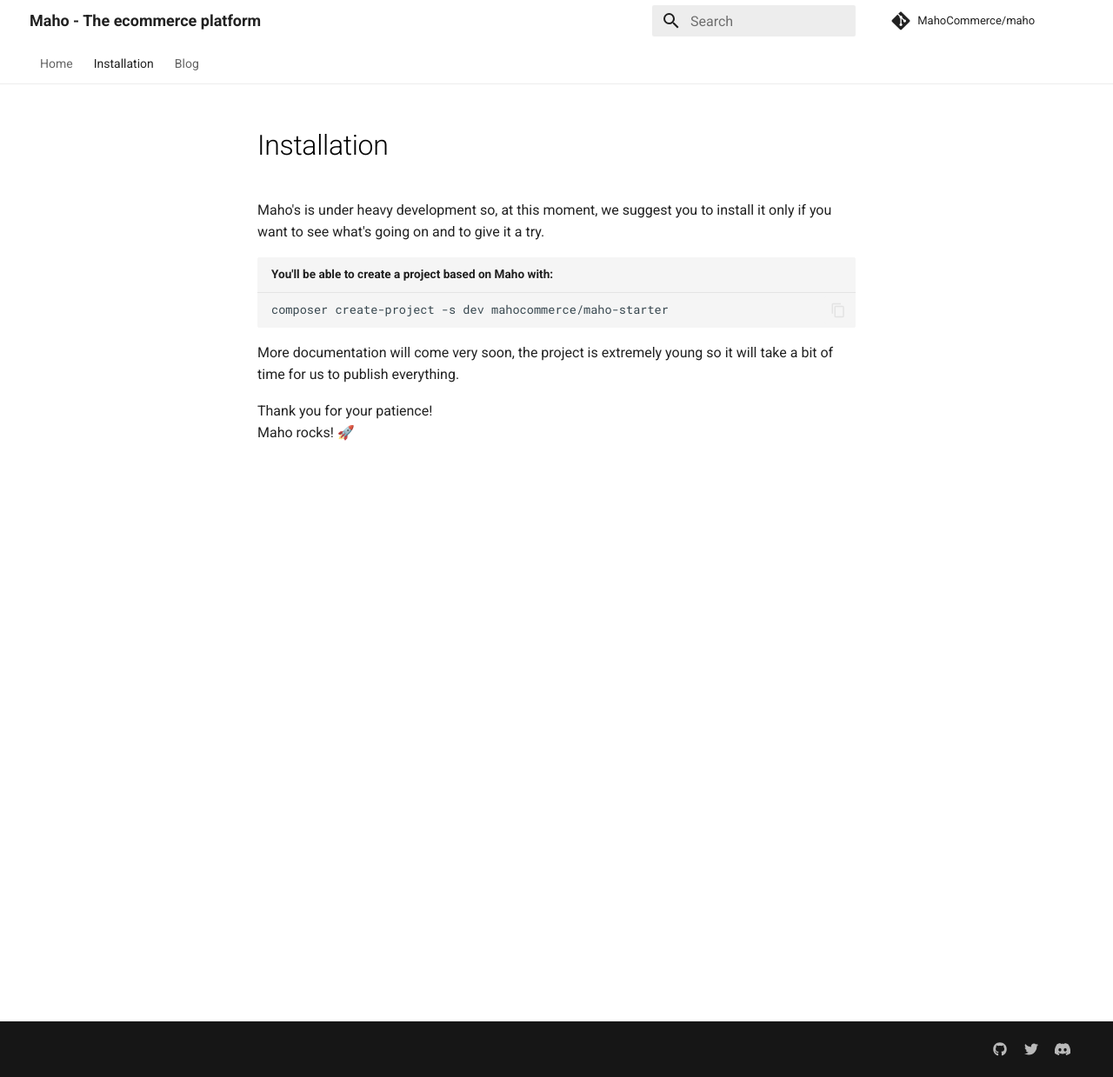
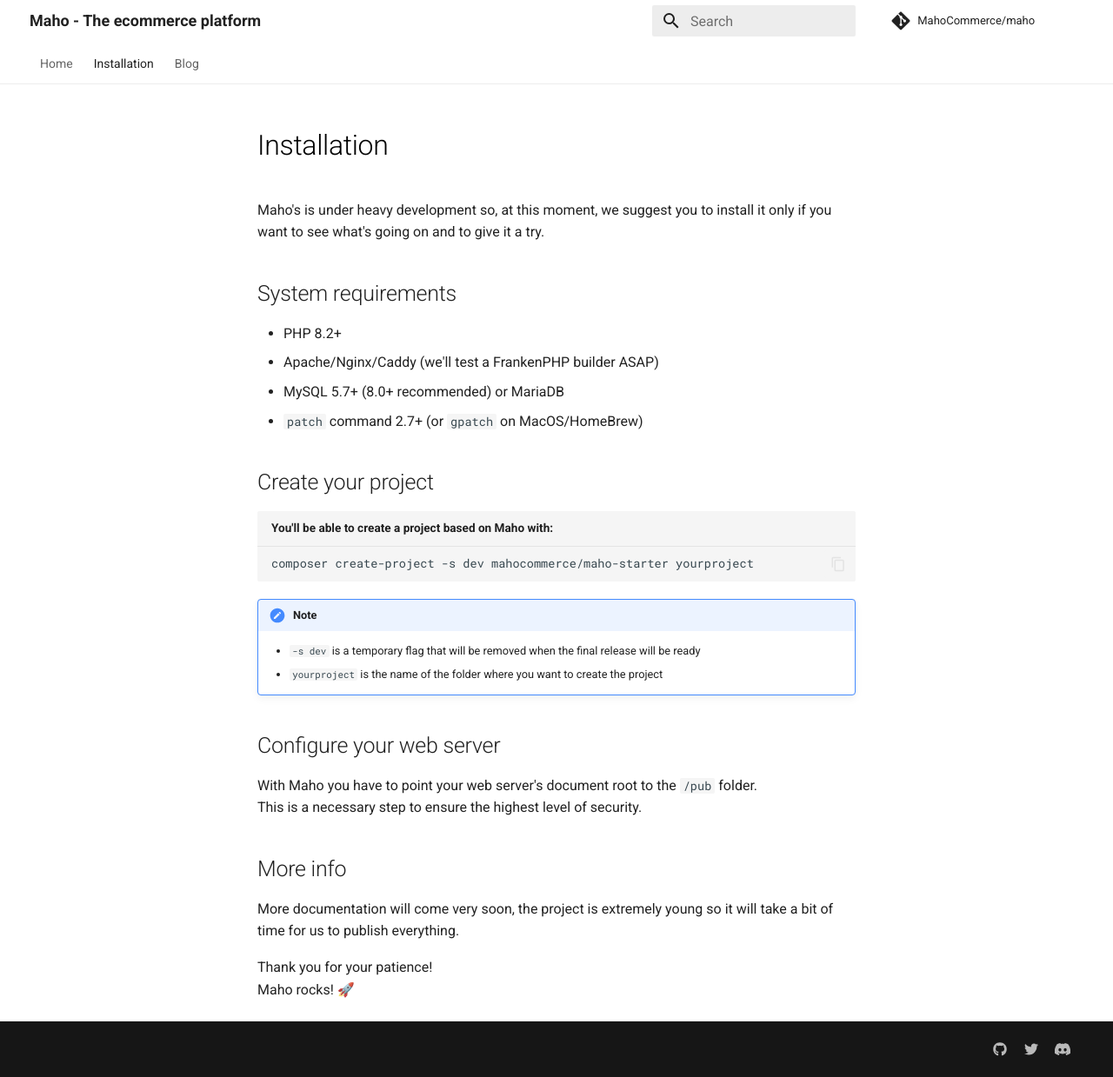
Before and after one commit to MahoCommerce/mahocommerce.com, an MkDocs documentation site: the page built from docs/installation.md, in a window 1280 px wide and 1239 px high. Shown: the whole window at 87% size. Built offline with MkDocs 1.6.1 and Material for MkDocs 9.7.7, drawn with Linux system fonts in a browser that asks for light colours; comment, search, counter and statistics services are not loaded.

Commit message:
updated installation guide

````diff
--- a/docs/installation.md
+++ b/docs/installation.md
@@ -3,9 +3,29 @@
 Maho's is under heavy development so, at this moment, we suggest you to install it only if you want to
 see what's going on and to give it a try.
 
+## System requirements
+
+- PHP 8.2+
+- Apache/Nginx/Caddy (we'll test a FrankenPHP builder ASAP)
+- MySQL 5.7+ (8.0+ recommended) or MariaDB
+- `patch` command 2.7+ (or `gpatch` on MacOS/HomeBrew)
+
+## Create your project
+
 ```bash title="You'll be able to create a project based on Maho with:"
-composer create-project -s dev mahocommerce/maho-starter
+composer create-project -s dev mahocommerce/maho-starter yourproject
 ```
+
+!!! note
+    - `-s dev` is a temporary flag that will be removed when the final release will be ready
+    - `yourproject` is the name of the folder where you want to create the project
+
+## Configure your web server
+
+With Maho you have to point your web server's document root to the `/pub` folder.
+This is a necessary step to ensure the highest level of security.
+
+## More info
 
 More documentation will come very soon, the project is extremely young so it will take a bit of time for us to
 publish everything.
````
Also changed, not shown: README.md (added, +9 -0 lines).
